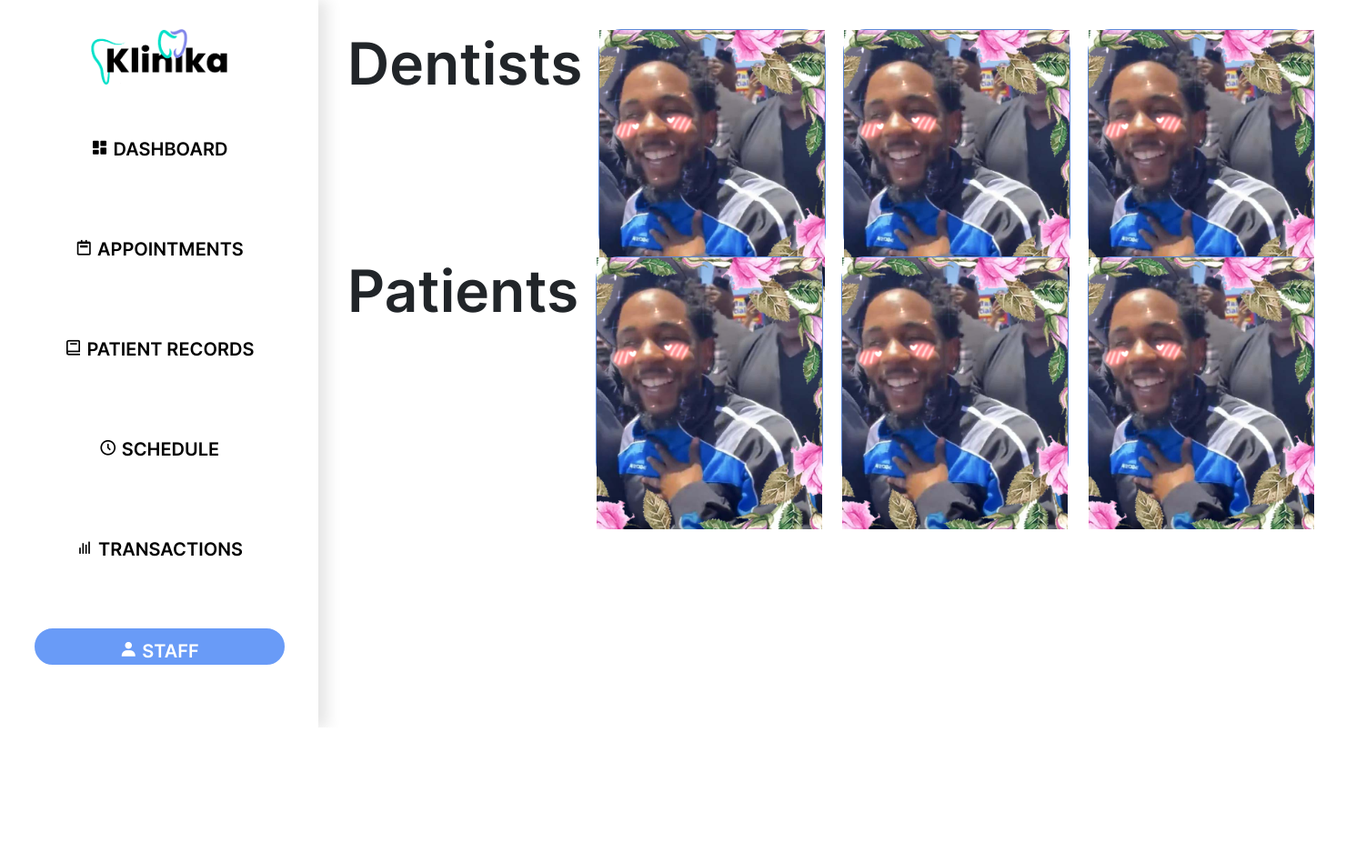
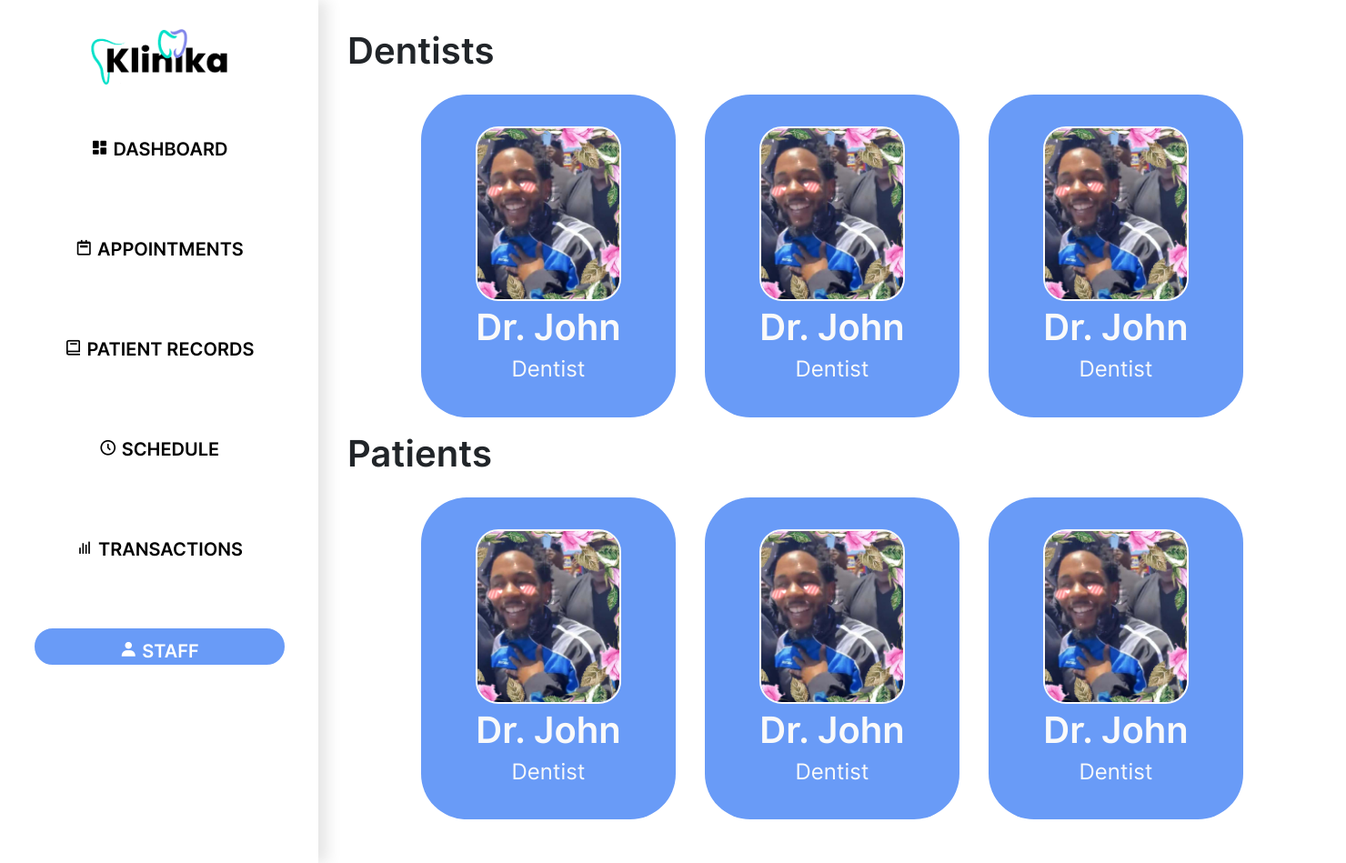
Before and after one commit to Lentucky/Klinika-update, a PHP site: page /staff.php in a window 1480 px wide. Shown: the whole page at 91% size. Before the commit the page ends 799 px from the top, so only its background shows below. Run offline with PHP 8.4, Linux system fonts and the light colour scheme.

Commit message:
staff and patient records

```diff
--- a/css/styles.css
+++ b/css/styles.css
@@ -295,6 +295,84 @@
     color: var(--grey-color);
 }
 
+.staff-container{
+    display: flex;
+    justify-content: center;
+    gap: 5;
+    margin: auto;
+    .staff{
+        background-color: var(--main-color);
+        border-radius: 50px;
+        padding: 30px 50px;
+        margin: 1rem;
+        text-align: center;
+        color: var(--grey-color);
+
+        h1{
+            font-weight: var(--font-semibold);
+            font-size: 2.5rem;
+        }
+
+        h2{
+            font-weight: var(--font-regular);
+            font-size: 1.5rem;
+        }
+    }
+
+    img{
+        width: 10rem;
+        height: auto;
+        margin: 5px 10px;
+        border: var(--grey-color) 2px solid;
+        border-radius: 25px;
+    }
+}
+
+.patient-display{
+    background-color: #e4e4e4;
+    border-radius: 25px;
+    margin: 2rem 3rem;
+    padding: 2rem;
+
+    table{
+        font-weight: var(--font-semibold);
+        font-size: 1.25rem;
+        border-collapse: collapse;
+    }
+
+    table tr td:last-child{
+        color: var(--main-color);
+        padding-left: 1rem;
+    }
+}
+
+.patient-files{
+    display: flex;
+    flex-direction: row;
+    justify-content: center;
+    margin: 2rem 1rem;
+
+}
+
+.file{
+    border: solid 2px black;
+    border-radius: 25px;
+    padding: 20px 60px;
+    margin-right: 1rem;
+    img{
+        height: auto;
+        width: 200px;
+    }
+
+    .buttons{
+        margin-top: 1rem;
+        display: flex;
+        justify-content: space-between;
+        gap: 1;
+    }
+}
+
+
 /* Media Query for Smaller Screens */
 @media only screen and (max-width:767px) {
     nav {
--- a/patient-records.php
+++ b/patient-records.php
@@ -26,8 +26,8 @@
                     <td>Anna Dagos</td>
                     <td>Pasta</td>
                     <td>
-                        <button class="btn main-button">Edit</button>
-                        <button class="btn main-button">Delete</button>
+                        <a class="btn main-button" href="patient-edit.php">Edit</a>
+                        <a class="btn main-button">Delete</a>
                     </td>
                 </tr>
 
--- a/staff.php
+++ b/staff.php
@@ -1,24 +1,23 @@
 <?php include('partials/header.php') ?>
 
     <main>
-        <div class="card-container">
-            <h1>Dentists</h1>
-
-            <div class="card">
+        <h1>Dentists</h1>
+        <div class="staff-container">
+            <div class="staff">
                 <img src="img/image.png" alt="">
 
                 <h1>Dr. John</h1>
                 <h2>Dentist</h2>
             </div>
 
-            <div class="card">
+            <div class="staff">
                 <img src="img/image.png" alt="">
 
                 <h1>Dr. John</h1>
                 <h2>Dentist</h2>
             </div>
 
-            <div class="card">
+            <div class="staff">
                 <img src="img/image.png" alt="">
 
                 <h1>Dr. John</h1>
@@ -26,24 +25,23 @@
             </div>
         </div>
 
-        <div class="card-container">
-            <h1>Patients</h1>
-
-            <div class="card">
+        <h1>Patients</h1>
+        <div class="staff-container">
+            <div class="staff">
                 <img src="img/image.png" alt="">
 
                 <h1>Dr. John</h1>
                 <h2>Dentist</h2>
             </div>
 
-            <div class="card">
+            <div class="staff">
                 <img src="img/image.png" alt="">
 
                 <h1>Dr. John</h1>
                 <h2>Dentist</h2>
             </div>
 
-            <div class="card">
+            <div class="staff">
                 <img src="img/image.png" alt="">
 
                 <h1>Dr. John</h1>
```
Also changed, not shown: patient-edit.php (added, +34 -0 lines).
